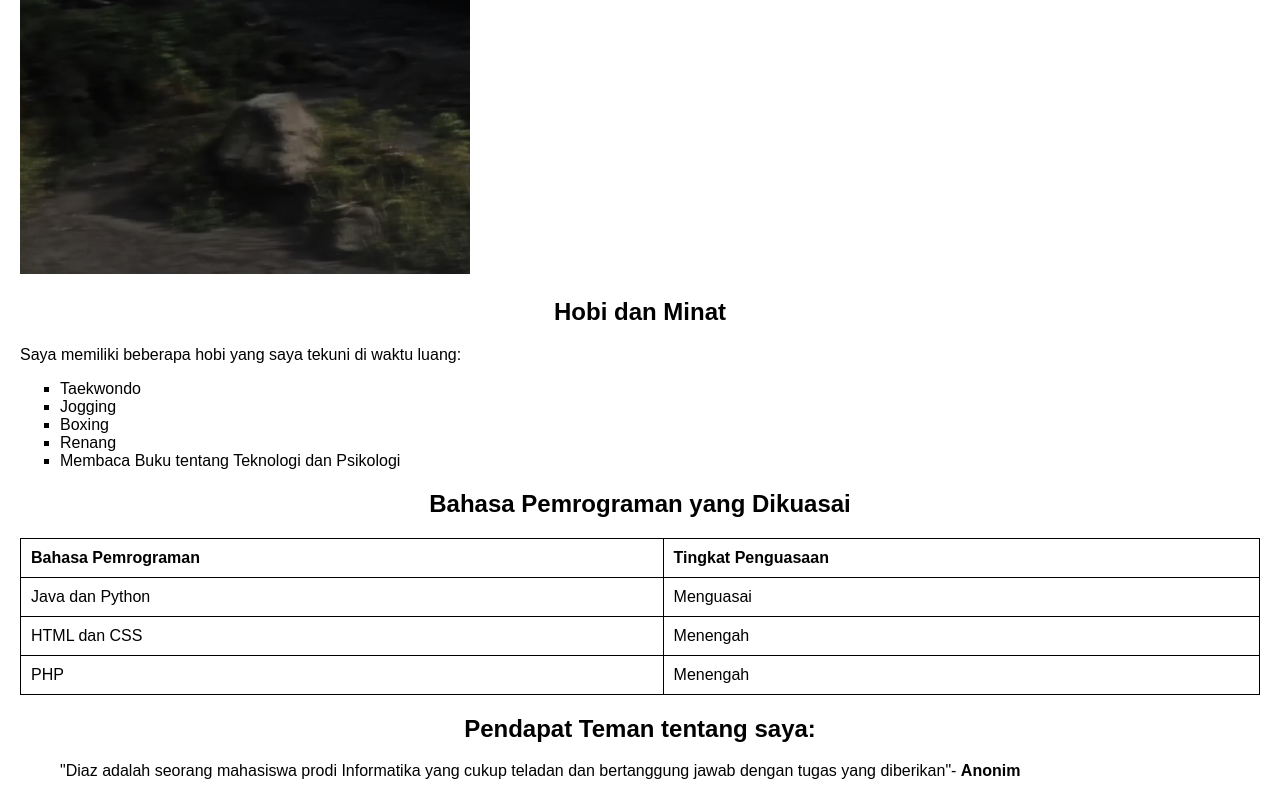
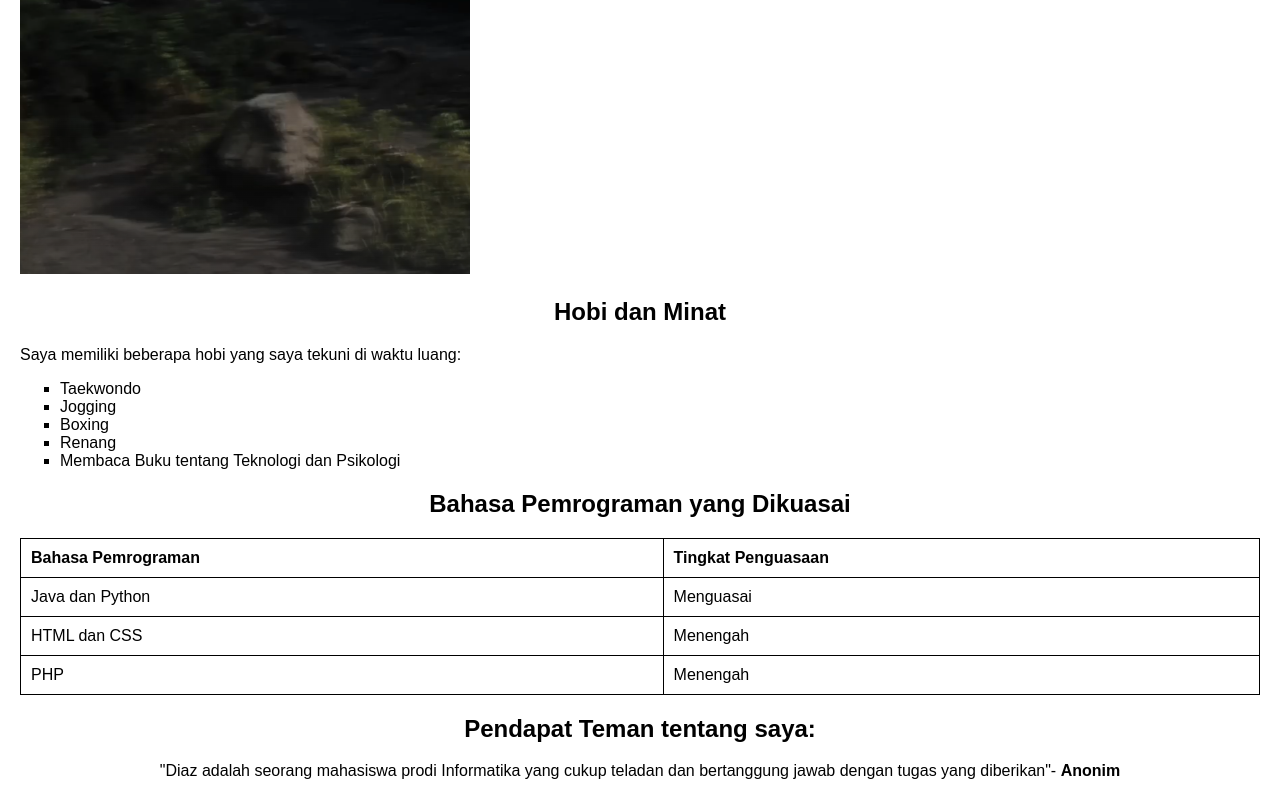
Before and after one commit to rofusedcryof/PBP_Tugas, a plain HTML site: page tugas1_html.html in a window 1280 px wide. Shown: the part 1052-1852 px from the top of the page. Drawn offline with Linux system fonts and the light colour scheme.

Commit message:
Update tugas1_html.html

```diff
--- a/tugas1_html.html
+++ b/tugas1_html.html
@@ -121,7 +121,7 @@
             font-family: Arial, sans-serif;
             margin: 20px;
         }
-        h1, h2 {
+        h1, h2, blockquote {
             text-align: center;
         }
         p {
```
